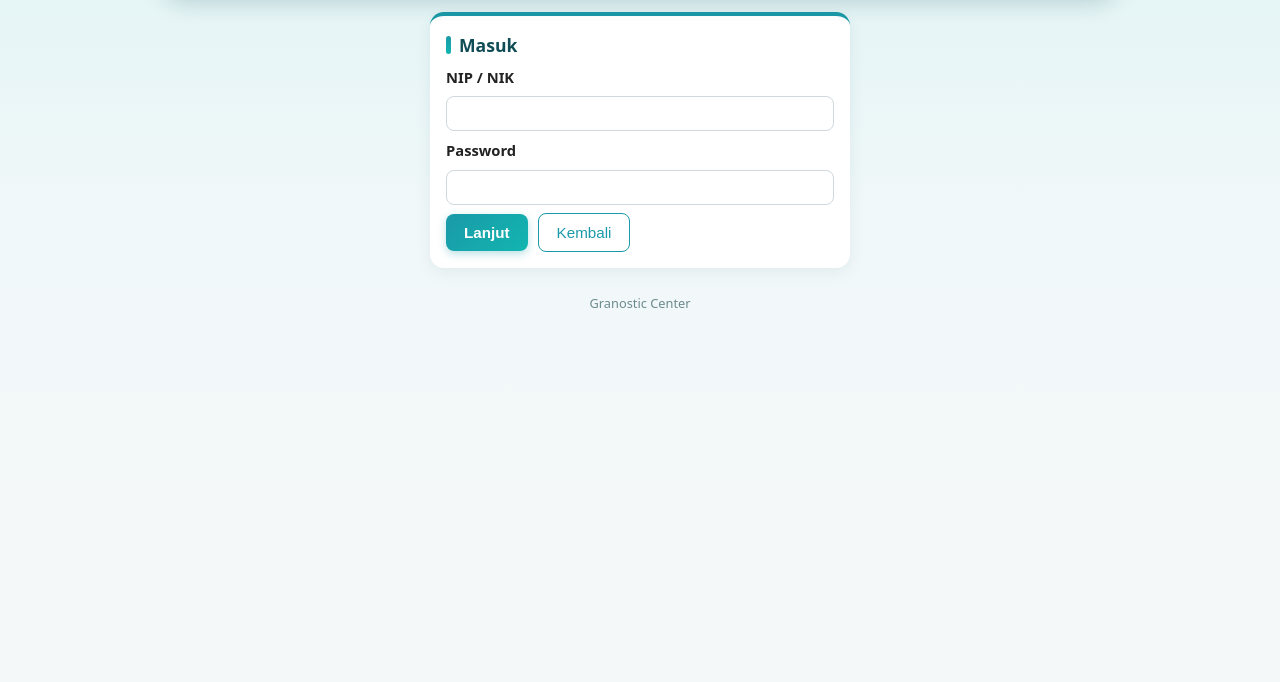
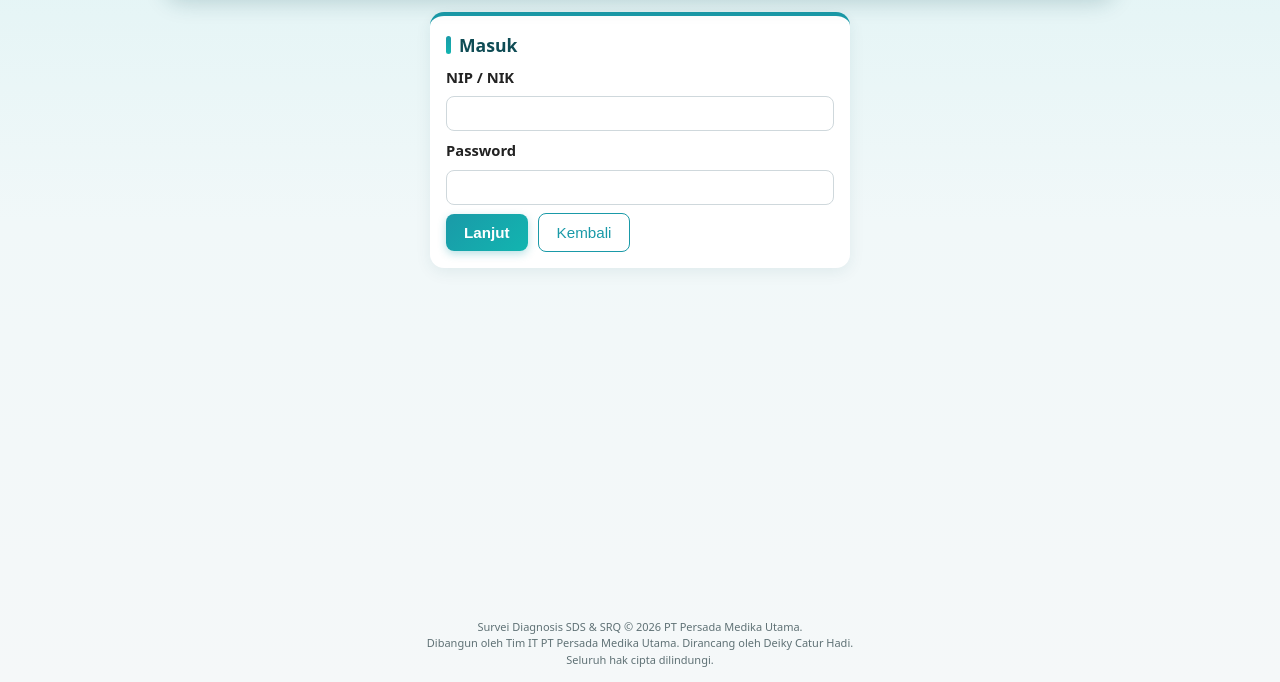
Before and after one commit to hrisgranostic/SDSSRQ, a plain HTML site: page index.html in a window 1280 px wide. Both pictures are taken after a click on the button 407 px from the left and 322 px from the top of the page. Shown: the part 118-800 px from the top of the page. Drawn offline with Linux system fonts and the light colour scheme.

Commit message:
Update index.html

```diff
--- a/index.html
+++ b/index.html
@@ -1,8 +1,14 @@
+<!--
+  Survei Diagnosis SDS & SRQ © 2026 PT Persada Medika Utama.
+  Dibangun oleh Tim IT PT Persada Medika Utama. Dirancang oleh Deiky Catur Hadi.
+  Seluruh hak cipta dilindungi.
+-->
 <!DOCTYPE html>
 <html lang="id">
 <head>
 <meta charset="UTF-8">
 <meta name="viewport" content="width=device-width, initial-scale=1">
+<meta name="color-scheme" content="light">
 <title>Survei Diagnosis SDS & SRQ</title>
 <style>
   :root { --teal: #1a9aa8; --dark: #0f4c55; --line: #cfd8dc; --bg: #f5f8f9; --danger: #c62828; }
@@ -122,6 +128,12 @@
   .terima .nama { font-size: 1.15rem; color: var(--dark); }
   .terima p { margin: 6px auto; max-width: 560px; }
   .rangka { text-align: center; font-size: .8rem; color: #6b8a8e; margin-top: 26px; }
+  /* ===== HAK CIPTA ===== */
+  body { display: flex; flex-direction: column; min-height: 100vh; min-height: 100dvh; }
+  main { flex: 1 0 auto; width: 100%; }
+  .hak-cipta { flex: none; text-align: center; font-size: 11px; line-height: 1.5; color: #5f7175; padding: 14px 16px calc(14px + env(safe-area-inset-bottom)); }
+  .hak-cipta span { display: block; overflow-wrap: anywhere; }
+  .tentang span { display: block; font-size: .88rem; color: #444; overflow-wrap: anywhere; }
 </style>
 </head>
 <body>
@@ -260,8 +272,13 @@
       <div class="aksi"><button type="button" class="btn sekunder" data-kembali="layar-cara">Selesai</button></div>
     </section>
   </section>
-  <p class="rangka">Granostic Center</p>
 </main>
+<footer class="hak-cipta" id="hak-cipta">
+  <span>Survei Diagnosis SDS &amp; SRQ © 2026 PT Persada Medika Utama.</span>
+  <span>Dibangun oleh Tim IT PT Persada Medika Utama. Dirancang oleh Deiky Catur Hadi.</span>
+  <span>Seluruh hak cipta dilindungi.</span>
+</footer>
+
 
 <script>
   // Isi dengan URL Web App Apps Script (hasil Deploy).
@@ -330,7 +347,7 @@
 
   const $ = (id) => document.getElementById(id);
   const esc = (s) => String(s ?? "").replace(/[&<>"']/g, c => ({ "&": "&amp;", "<": "&lt;", ">": "&gt;", '"': "&quot;", "'": "&#39;" }[c]));
-  function tampil(id) { ["layar-cara", "layar-masuk", "layar-pengisi"].forEach(x => { $(x).hidden = x !== id; }); window.scrollTo(0, 0); }
+  function tampil(id) { ["layar-cara", "layar-masuk", "layar-pengisi"].forEach(x => { $(x).hidden = x !== id; }); $("hak-cipta").hidden = id === "layar-pengisi"; window.scrollTo(0, 0); }
   function pesanDi(el, t, j) { el.textContent = t; el.className = "pesan " + j; el.hidden = false; }
   if (!APPS_SCRIPT_URL) $("banner-url").hidden = false;
 
```
